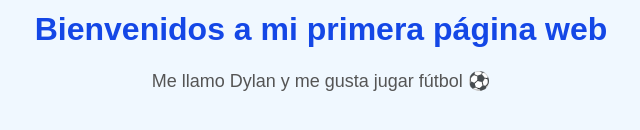
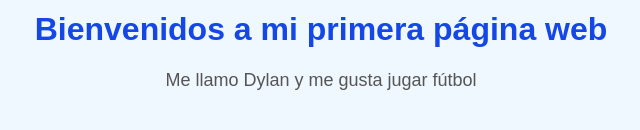
Before and after one commit to dylancarodriguezsi-blip/github.io, a plain HTML site: page index.html in a window 1280 px wide. Shown: the part 322-452 px from the top of the page, 319-959 px from the left. Drawn offline with Linux system fonts and the light colour scheme.

Commit message:
Update index.html

```diff
--- a/index.html
+++ b/index.html
@@ -21,6 +21,6 @@
 </head>
 <body>
   <h1>Bienvenidos a mi primera página web</h1>
-  <p>Me llamo Dylan y me gusta jugar fútbol ⚽</p>
+  <p>Me llamo Dylan y me gusta jugar fútbol </p>
 </body>
 </html>
```
